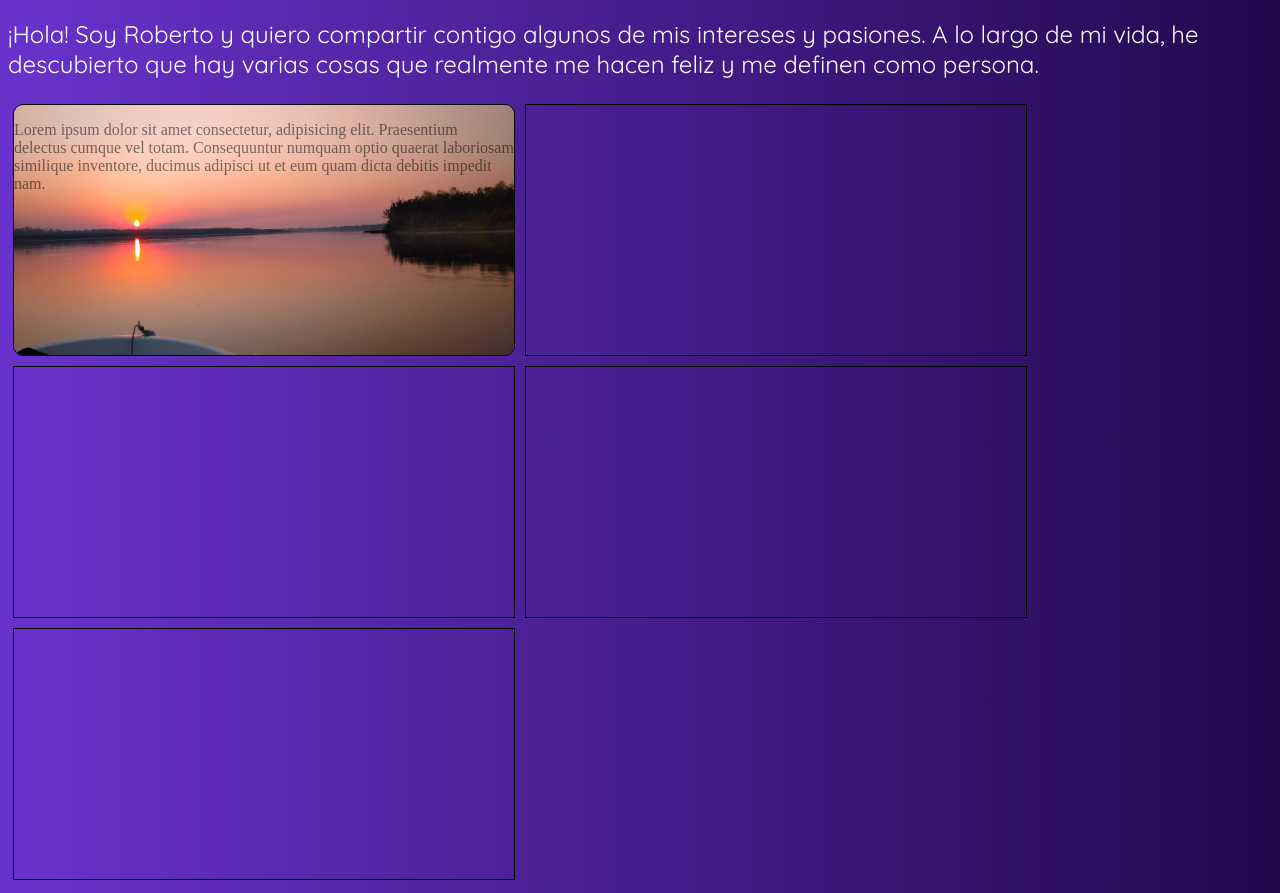
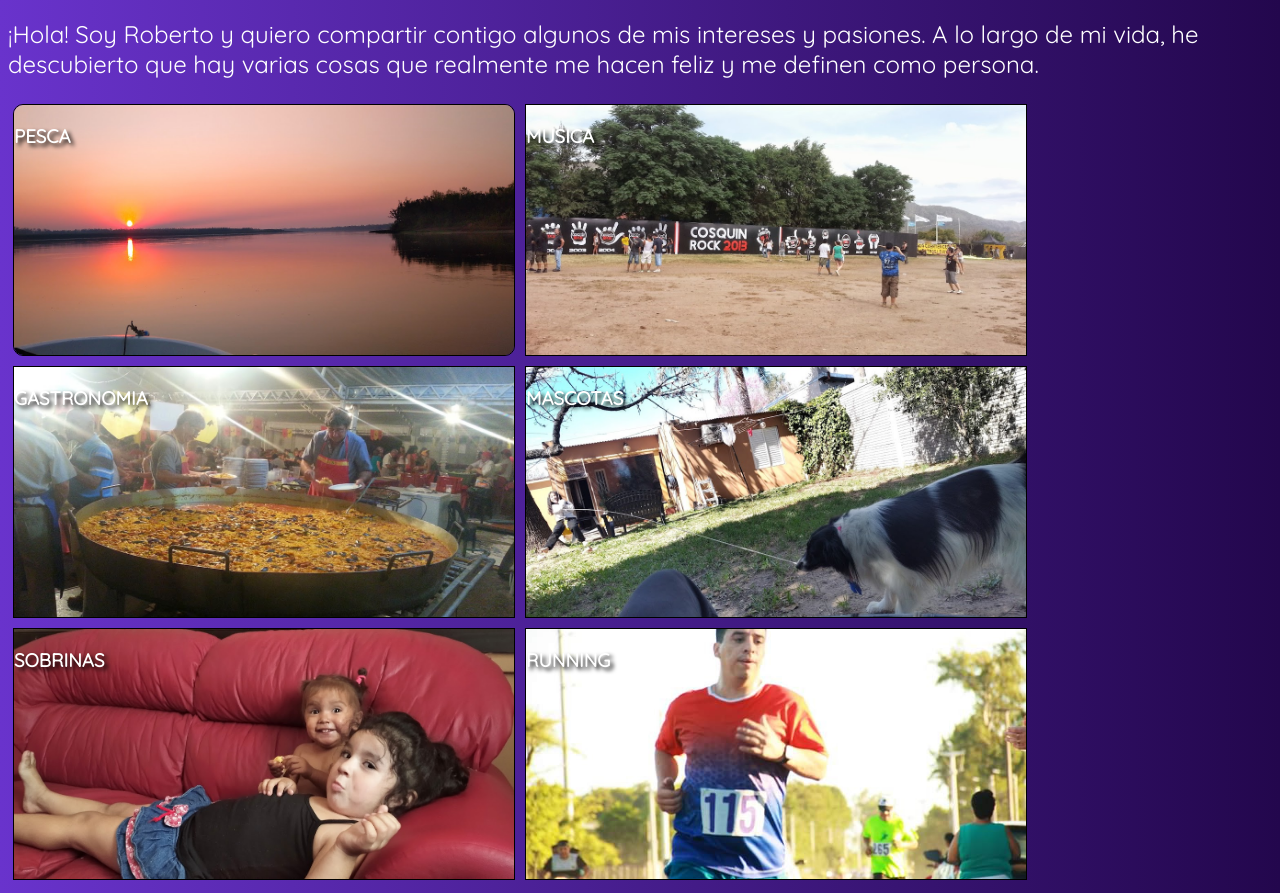
Before and after one commit to tituxco/maquetacion-tp1, a plain HTML site: page index.html in a window 1280 px wide. Shown: the part 64-957 px from the top of the page. Drawn offline with Linux system fonts and the light colour scheme.

Commit message:
trabajo finalizado

```diff
--- a/index.css
+++ b/index.css
@@ -17,7 +17,7 @@ h2{
 }
 h3{
     font-family: 'Quicksand', sans-serif;
-    font-weight: 100;
+    font-weight: bold;
     color: white;
     text-align: center;
 }
@@ -30,10 +30,13 @@ section{
 img{
     height: 100%;
     width: 100%;
-    object-fit: fill;
+    object-fit:cover;
+}
+div:hover p{
+    visibility: visible;
 }
 img:hover{
-    filter: blur(2px);
+    filter: brightness(40%);
 }
 
 .tarjetas-intereses{
@@ -43,12 +46,22 @@ img:hover{
     border: solid 1px black;
     margin: 5px;
 }
+.cajas-texto h3{
+    position: absolute;
+    top: 0px;
+    left:0px;
+    color:white;
+    font-weight: bold;
+    text-shadow: 3px 3px 4px black;
+}
 .cajas-texto p{
     position: absolute;
-    top: 0px;
+    top: 50px;
     left: 0px;
-    opacity: 50%;
-    color: black;
+    color:white;
+    font-weight: bold;
+    text-shadow: 1px 1px 2px black;
+    visibility: hidden;
 }
 
 .pesca{
--- a/index.html
+++ b/index.html
@@ -15,13 +15,34 @@
     <h2>¡Hola! Soy Roberto y quiero compartir contigo algunos de mis intereses y pasiones. A lo largo de mi vida, he descubierto que hay varias cosas que realmente me hacen feliz y me definen como persona.</h2>
     <section>
         <div class="tarjetas-intereses pesca cajas-texto"><img src="imagenes/pesca.jpg" alt="pesca">
-            <h3 class="titulos-cajas">PESCA</h3>
-            <p>Lorem ipsum dolor sit amet consectetur, adipisicing elit. Praesentium delectus cumque vel totam. Consequuntur numquam optio quaerat laboriosam similique inventore, ducimus adipisci ut et eum quam dicta debitis impedit nam.</p>
+            <h3>PESCA</h3>
+            <p>Una de mis pasiones más fuertes es la pesca. Pasar tiempo al aire libre, esperar pacientemente junto al agua y disfrutar de la belleza de la naturaleza mientras pesco es algo que me relaja y me llena de alegría. La pesca no es solo un hobby para mí, es una forma de conectarme con el entorno y desconectar del estrés diario.</p>
         </div>
-        <div class="tarjetas-intereses musica"></div>
-        <div class="tarjetas-intereses gastronomia"></div>
-        <div class="tarjetas-intereses mascotas"></div>
-        <div class="tarjetas-intereses running"></div>
+        <div class="tarjetas-intereses musica cajas-texto">
+            <img src="imagenes/cosquinrock.jpg" alt="musica">
+            <h3>MUSICA</h3>
+            <p>La música es otra parte fundamental de mi vida. Ya sea escuchando música, tocando un instrumento o asistiendo a conciertos, la música siempre está presente. Es increíble cómo una canción puede cambiar mi estado de ánimo y transportarme a diferentes lugares emocionales.</p>
+        </div>
+        <div class="tarjetas-intereses gastronomia cajas-texto">
+            <img src="imagenes/gastronomia.jpg" alt="gastronomia">
+            <h3>GASTRONOMIA</h3>
+            <p>La gastronomía es otro de mis intereses apasionados. Experimentar en la cocina, probar platos nuevos y disfrutar de comidas deliciosas es algo que disfruto enormemente. La comida es una forma maravillosa de compartir momentos especiales con amigos y familiares.</p>
+        </div>
+        <div class="tarjetas-intereses mascotas cajas-texto">
+            <img src="imagenes/mascotas.jpg" alt="mascotas">
+            <h3>MASCOTAS</h3>
+            <p>Además de mis hobbies, tengo un lugar especial en mi corazón para mis mascotas. Tener compañeros peludos en casa me llena de alegría. Sus travesuras y su lealtad son una fuente constante de felicidad en mi vida.</p>
+        </div>
+        <div class="tarjetas-intereses sobrinas cajas-texto">
+            <img src="imagenes/sobrinas.jpg" alt="sobrinas">
+            <h3>SOBRINAS</h3>
+            <p>También soy tío orgulloso de unas sobrinas maravillosas. Verlas crecer y ser parte de sus vidas es un regalo inmenso. Sus risas, sus ocurrencias y su alegría son una fuente constante de inspiración para mí.</p>
+        </div>
+        <div class="tarjetas-intereses running cajas-texto">
+            <img src="imagenes/running.jpg" alt="running">
+            <h3>RUNNING</h3>
+            <p>Solía disfrutar mucho de correr, aunque en algún momento dejé de hacerlo. Aunque ya no es una actividad que practique con regularidad, aún atesoro los recuerdos de las carreras y el sentimiento de logro que experimentaba al cruzar la meta.</p>
+        </div>
     </section>
 </body>
 </html>
```
Also changed, not shown: imagenes/cosquinrock.jpg (added), imagenes/gastronomia.jpg (added), imagenes/mascotas.jpg (added), imagenes/running.jpg (added), imagenes/sobrinas.jpg (added).
